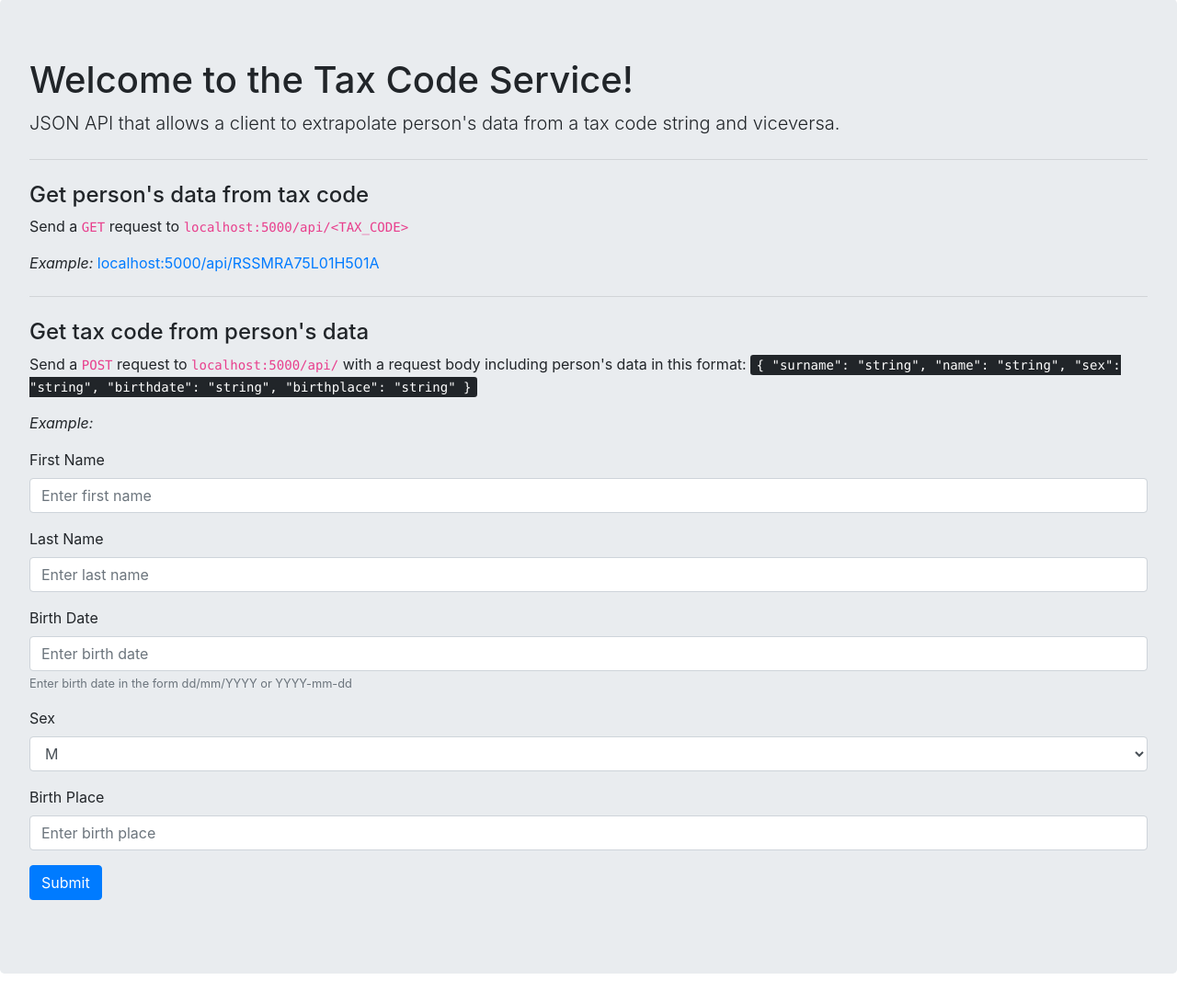
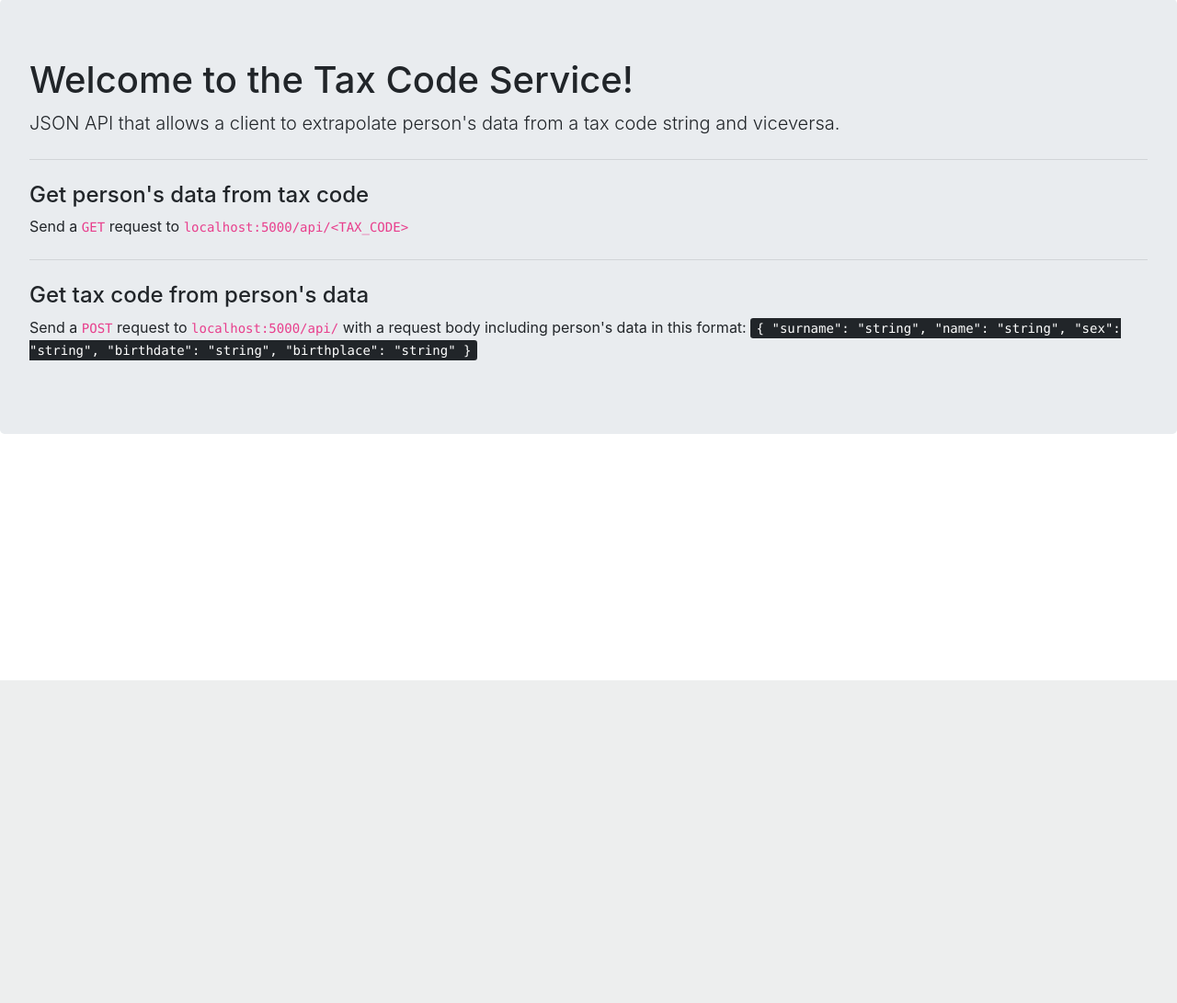
Before and after one commit to gellaz/tax_code_service, a FastAPI app: page / in a window 1280 px wide. Shown: the part 60-1151 px from the top of the page at 92% size. After the commit the page ends 800 px from the top, so only its background shows below. Run offline with FastAPI, Linux system fonts and the light colour scheme; some libraries are stand-ins or nearby versions.

Commit message:
Removed useless form

```diff
--- a/app/main.py
+++ b/app/main.py
@@ -41,7 +41,7 @@ def get_person_from_tax_code(tax_code: str):
     return ret_value
 
 
-@app.post("/api/dd")
+@app.post("/api/")
 def get_tax_code_from_person(person: Person):
     try:
         ret_value = codicefiscale.encode(
--- a/app/templates/home.html
+++ b/app/templates/home.html
@@ -48,10 +48,6 @@
       Send a <code>GET</code> request to
       <code>localhost:5000/api/&lt;TAX_CODE&gt;</code>
     </p>
-    <p>
-      <i>Example:</i>
-      <a href="api/RSSMRA75L01H501A">localhost:5000/api/RSSMRA75L01H501A</a>
-    </p>
     <hr class="my-4" />
     <h4>Get tax code from person's data</h4>
     <p>
@@ -68,42 +64,6 @@
         }
       </kbd>
     <p>
-      <i>Example:</i>
-    <form id="myForm">
-      <div class="form-group">
-        <label for="firstname">First Name</label>
-        <input type="text" class="form-control" id="firstname" aria-describedby="firstname"
-          placeholder="Enter first name">
-      </div>
-      <div class="form-group">
-        <label for="lastname">Last Name</label>
-        <input type="text" class="form-control" id="lastname" aria-describedby="lastname" placeholder="Enter last name">
-      </div>
-      <div class="form-group">
-        <label for="birthdate">Birth Date</label>
-        <input type="text" class="form-control" id="birthdate" aria-describedby="birthdate"
-          placeholder="Enter birth date">
-        <small id="birthdateHelp" class="form-text text-muted">Enter birth date in the form dd/mm/YYYY or
-          YYYY-mm-dd</small>
-      </div>
-      <div class="form-group">
-        <label for="sex">Sex</label>
-        <select class="form-control" id="sex">
-          <option>M</option>
-          <option>F</option>
-        </select>
-      </div>
-      <div class="form-group">
-        <label for="birthplace">Birth Place</label>
-        <input type="text" class="form-control" id="birthplace" aria-describedby="birthplace"
-          placeholder="Enter birth place">
-      </div>
-      <button type="submit" class="btn btn-primary" onclick="sendIt();">Submit</button>
-    </form>
-    </p>
-    </p>
-  </div>
-
   <!-- Optional JavaScript -->
   <!-- jQuery first, then Popper.js, then Bootstrap JS -->
   <script src="https://code.jquery.com/jquery-3.4.1.slim.min.js"
@@ -115,21 +75,6 @@
   <script src="https://stackpath.bootstrapcdn.com/bootstrap/4.4.1/js/bootstrap.min.js"
     integrity="sha384-wfSDF2E50Y2D1uUdj0O3uMBJnjuUD4Ih7YwaYd1iqfktj0Uod8GCExl3Og8ifwB6"
     crossorigin="anonymous"></script>
-
-  <script language="javascript" type="text/javascript">
-    function sendIt() {
-      var endpoint = '/api/dd';
-
-      $.ajax({
-        type: "POST",
-        url: endpoint,
-        data: $('#myForm').serializeArray(),
-        success: function () {
-          alert('success post');
-        }
-      });
-    }
-  </script>
 </body>
 
 </html>
```
Also changed, not shown: 1 other file.
